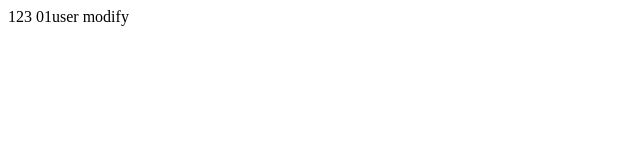
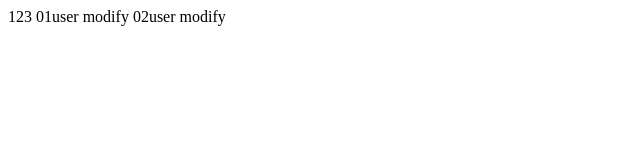
Before and after one commit to juzco/Elio-Demo, a plain HTML site: page index.html in a window 1280 px wide. Shown: the whole page, without its empty margins (0-640 px from the left). Drawn offline with Linux system fonts and the light colour scheme.

Commit message:
02 commit

```diff
--- a/index.html
+++ b/index.html
@@ -7,5 +7,6 @@
 <body>
 	123
 	01user modify
+	02user modify
 </body>
 </html>
```
